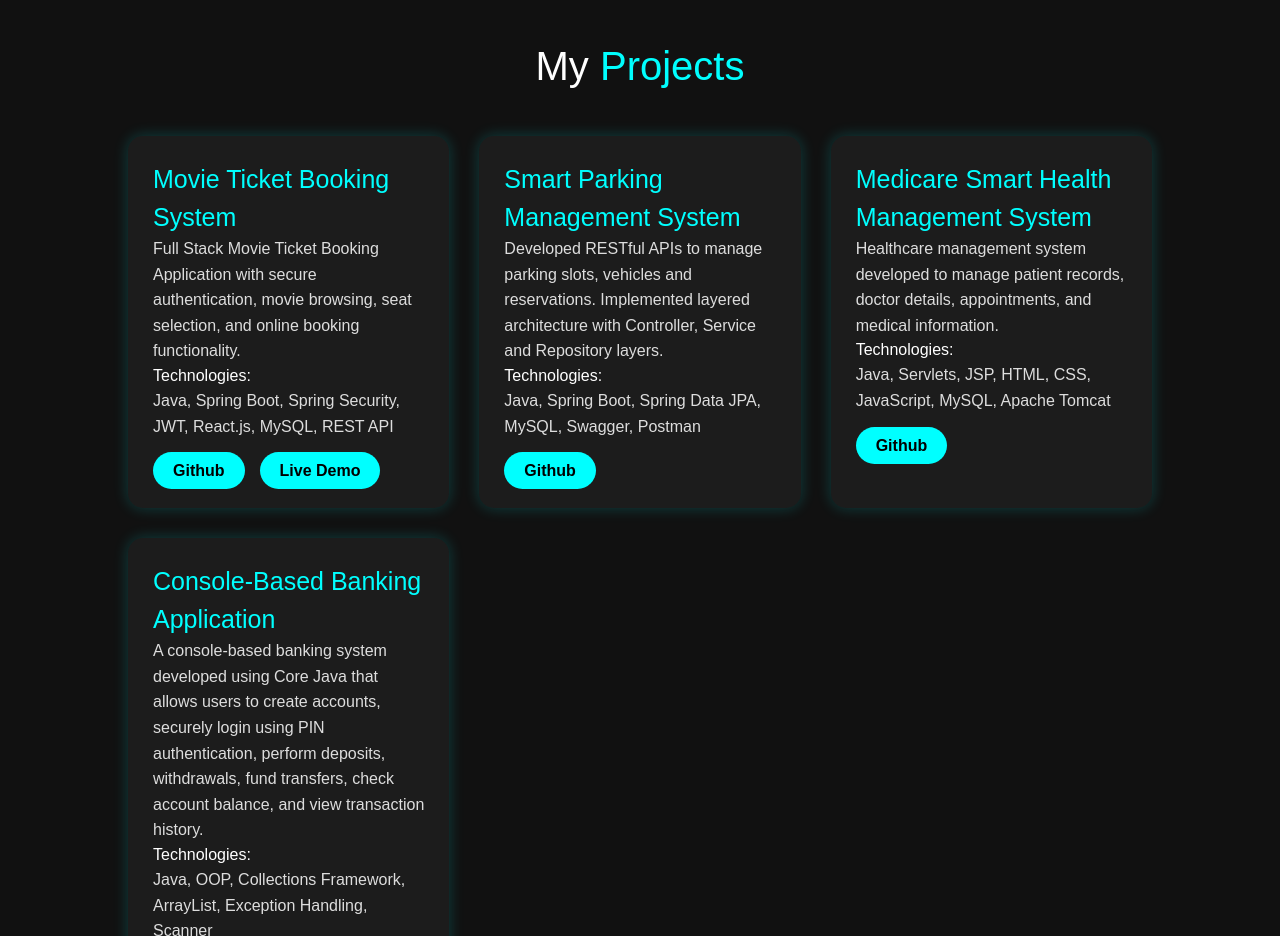
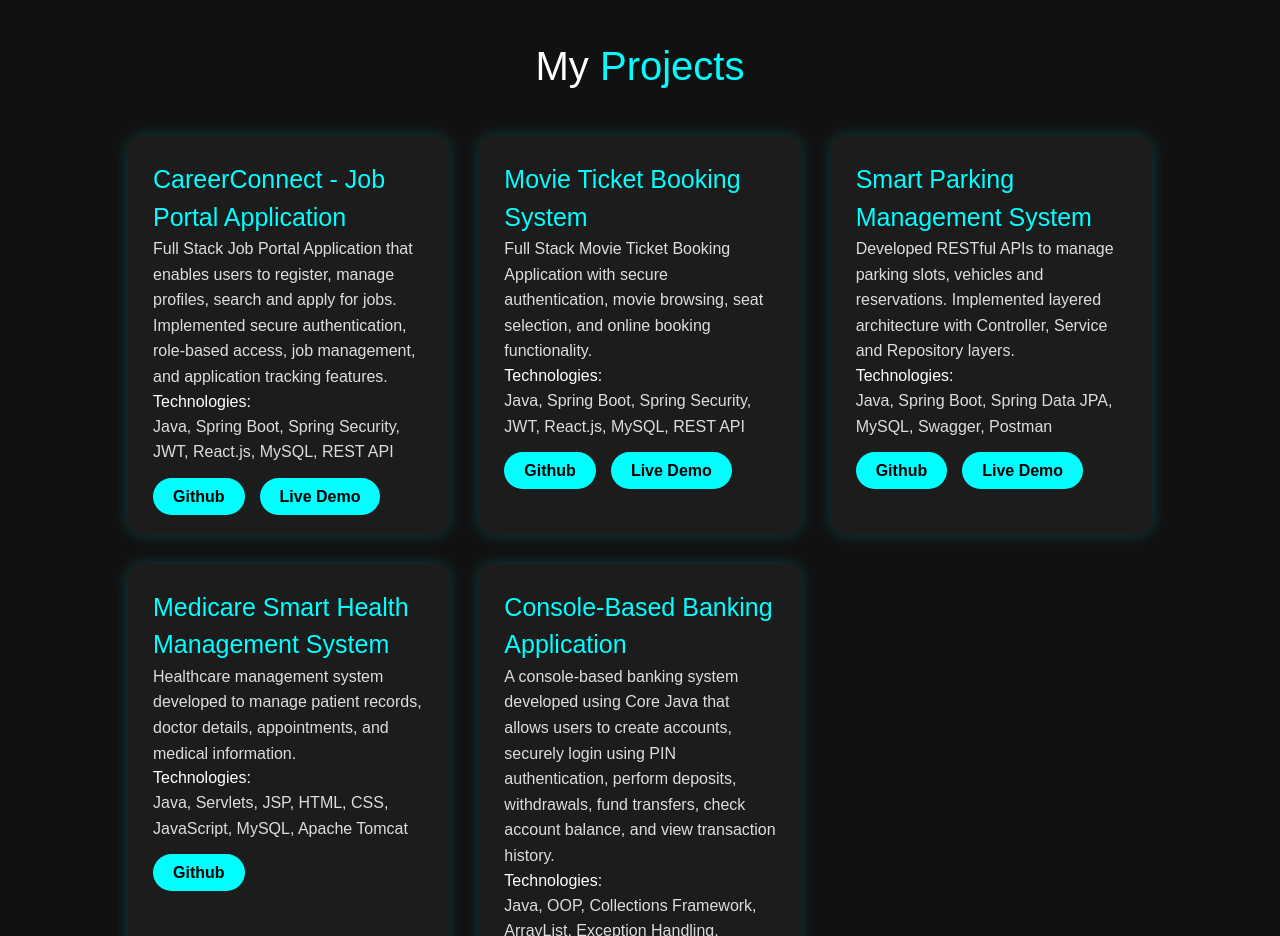
Before and after one commit to HarishN24/harish-portfolio, a React (Vite) app: page / in a window 1280 px wide. Shown: the part 2220-3156 px from the top of the page. Built offline with nearby package versions, Linux system fonts and the light colour scheme.

Commit message:
Update Projects.jsx
"Update projects section with CareerConnect"

```diff
--- a/src/components/Projects.jsx
+++ b/src/components/Projects.jsx
@@ -4,6 +4,18 @@ import "./Projects.css";
 const Projects = () => {
 
     const projects = [
+
+      {
+        title: "CareerConnect - Job Portal Application",
+        description:
+        "Full Stack Job Portal Application that enables users to register, manage profiles, search and apply for jobs. Implemented secure authentication, role-based access, job management, and application tracking features.",
+        technologies:
+        "Java, Spring Boot, Spring Security, JWT, React.js, MySQL, REST API",
+        github:
+        "https://github.com/HarishN24/careerconnect-frontend",
+        demo:
+        "https://careerconnect-frontend-five.vercel.app"
+    },
 
     {
         title: "Movie Ticket Booking System",
@@ -25,7 +37,9 @@ const Projects = () => {
         technologies:
         "Java, Spring Boot, Spring Data JPA, MySQL, Swagger, Postman",
         github:
-        "https://github.com/HarishN24/smart-parking-system-api"
+        "https://github.com/HarishN24/smart-parking-system-api",
+        demo:
+        "https://smart-parking-system-api.onrender.com/swagger-ui/index.html"
     },
 
 
```
